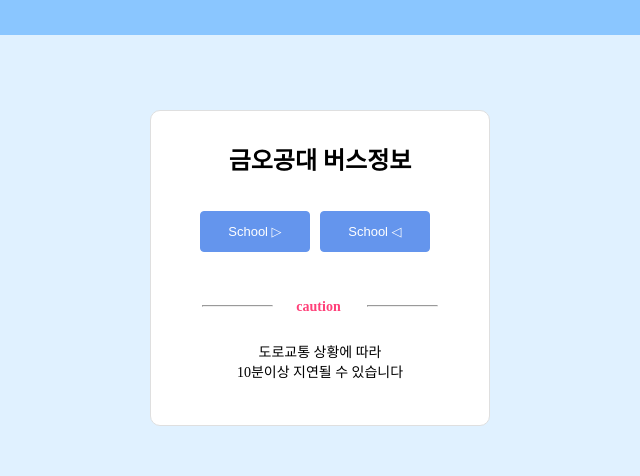
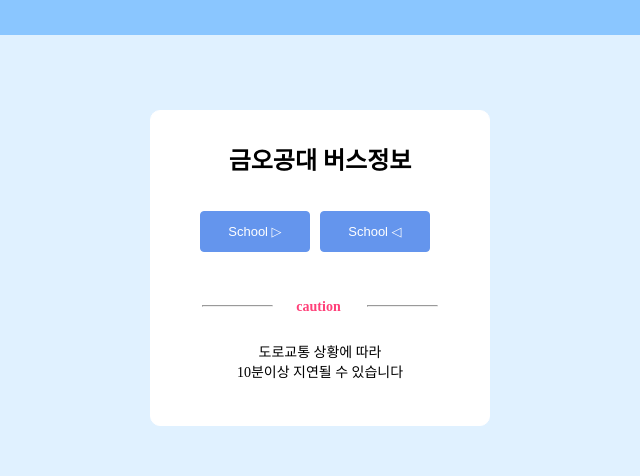
Before and after one commit to Noel-le/BUSKIT, a website: page index.html in a window 1280 px wide. Shown: the top 476 px of the page, 320-960 px from the left. Drawn offline with Linux system fonts and the light colour scheme.

Commit message:
Update index.css

```diff
--- a/css/index.css
+++ b/css/index.css
@@ -50,7 +50,7 @@ header {
     background-color: #ffffff;
     padding: 10px auto;
     padding-bottom: 30px;
-    border: 1px solid #dfdfdf;
+    border: 1px solid #fff;
     border-radius: 10px;
   }
 
```
